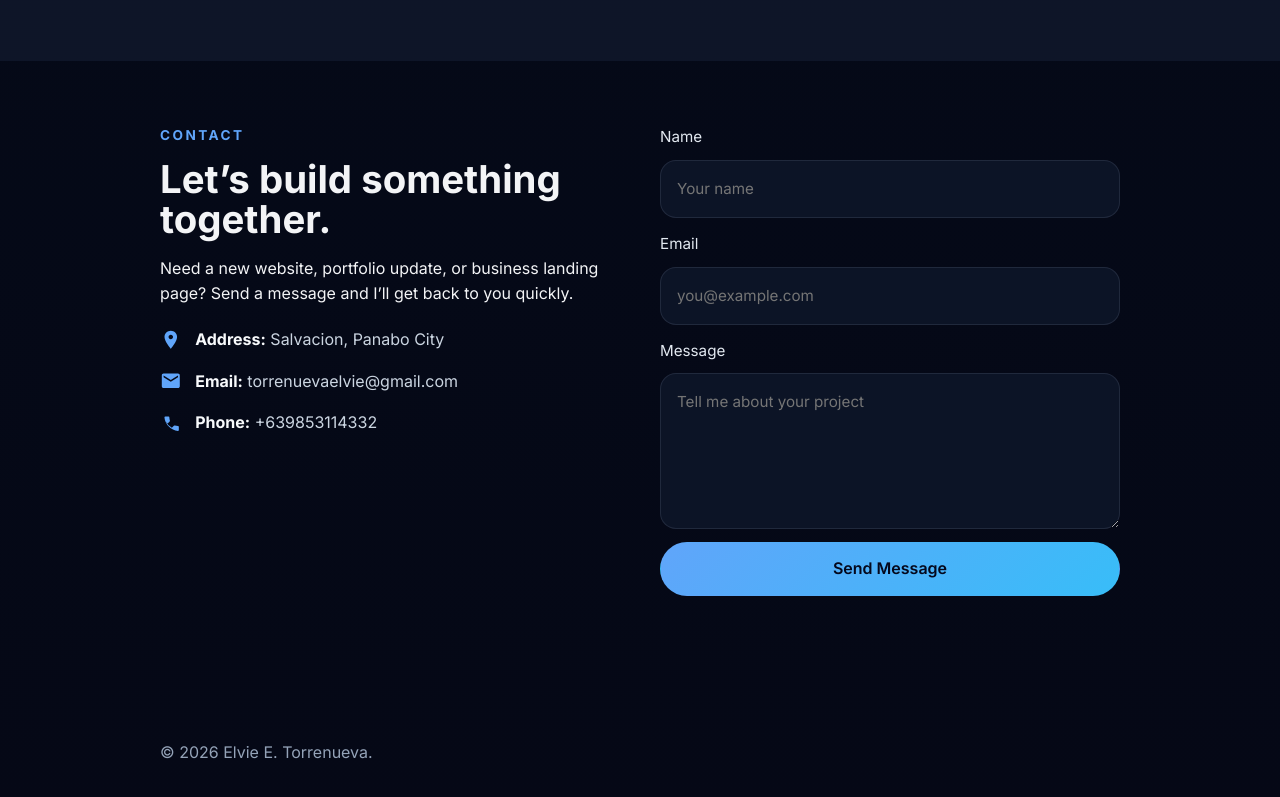
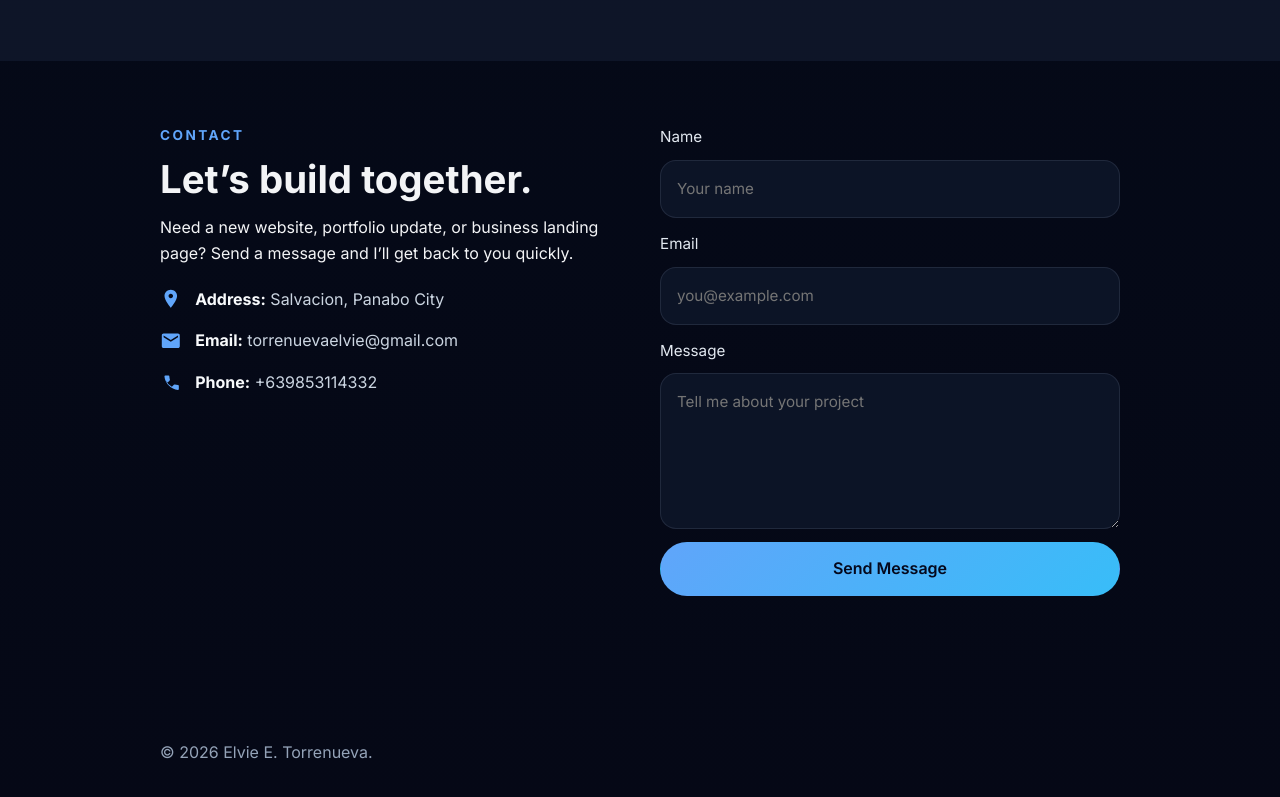
Before and after one commit to elvietorrenueva-prog/my-portfolio, a plain HTML site: page index.html in a window 1280 px wide. Shown: the part 4211-5008 px from the top of the page. Drawn offline with Linux system fonts and the light colour scheme.

Commit message:
Fix HTML formatting and structure

```diff
--- a/index.html
+++ b/index.html
@@ -233,7 +233,7 @@
         <div class="container contact-grid">
           <div>
             <p class="section-label">Contact</p>
-            <h2>Let’s build something together.</h2>
+            <h2>Let’s build together.</h2>
             <p>
               Need a new website, portfolio update, or business landing page? Send a
               message and I’ll get back to you quickly.
```
